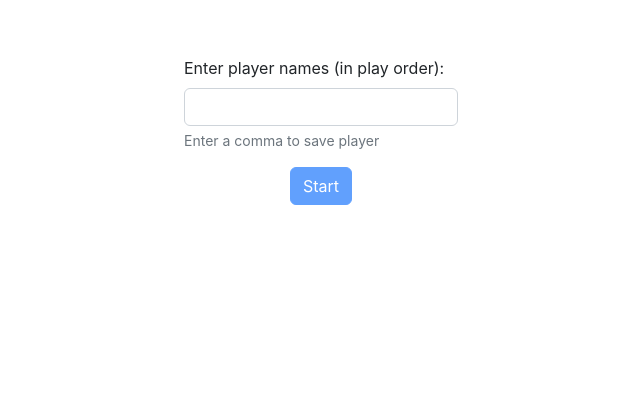
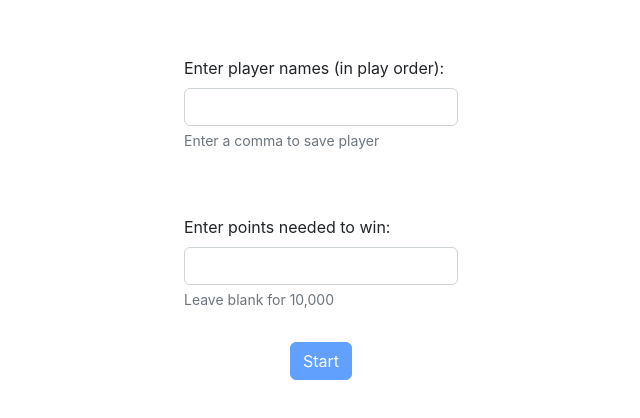
Before and after one commit to jkclark/Farkel, a React (Create React App) app in the folder farkel-score-ui/: page / in a window 1280 px wide. Both pictures are taken after a click on the button "Let's go". Shown: the top 418 px of the page, without its empty margins (319-959 px from the left). Built offline with nearby package versions, Linux system fonts and the light colour scheme; the HTML template or start-up script is replaced by a standard one.

Commit message:
Added input for 'points required to win' number.

```diff
--- a/farkel-score-ui/src/App.js
+++ b/farkel-score-ui/src/App.js
@@ -8,6 +8,7 @@ import "./App.css";
 
 function App() {
   const [players, setPlayers] = useState([]);
+  const [winNumber, setWinNumber] = useState(10000);
   const [turnScores, setTurnScores] = useState([]);
   const [currentPlayer, setCurrentPlayer] = useState(0);
 
@@ -16,11 +17,13 @@ function App() {
       <Welcome />
       <GameSetup
         players={players}
+        setWinNumber={setWinNumber}
         setPlayers={setPlayers}
         setTurnScores={setTurnScores}
       />
       <MainGamePage
         players={players}
+        winNumber={winNumber}
         currentPlayer={currentPlayer}
         setCurrentPlayer={setCurrentPlayer}
         turnScores={turnScores}
--- a/farkel-score-ui/src/components/gameSetup.css
+++ b/farkel-score-ui/src/components/gameSetup.css
@@ -1,18 +1,18 @@
-#player-entry {
+#game-setup {
   display: none;
   justify-content: center;
 }
 
-#player-entry-stack {
+#game-setup-stack {
   display: flex;
   flex-direction: column;
   align-items: center;
-  gap: 0.5rem;
+  gap: 2rem;
 
   margin-top: 5%;
 }
 
-#player-entry-label {
+#player-input-label {
   margin-right: 0.5rem;
 }
 
--- a/farkel-score-ui/src/components/gameSetup.js
+++ b/farkel-score-ui/src/components/gameSetup.js
@@ -1,10 +1,11 @@
+import { useState } from "react";
 import Button from "react-bootstrap/Button";
 import Container from "react-bootstrap/Container";
 
 import "./gameSetup.css";
 
 // TODO: Ask for number being played to
-function PlayerEntry(props) {
+function GameSetup(props) {
   function checkPlayerInput(event) {
     if (event.nativeEvent.data === ",") {
       // Prevent duplicate names
@@ -32,33 +33,51 @@ function PlayerEntry(props) {
     }
   }
 
+  const [winNumberIsValid, setWinNumberIsValid] = useState(true);
+  function checkWinNumberInput() {
+    const winNumberInput = document.getElementById("win-number-input");
+    const winNumber = parseInt(winNumberInput.value);
+    if (winNumberInput.value !== "" && (isNaN(winNumber) || winNumber <= 0)) {
+      winNumberInput.classList.add("is-invalid");
+      setWinNumberIsValid(false);
+    } else {
+      winNumberInput.classList.remove("is-invalid");
+      setWinNumberIsValid(true);
+    }
+  }
+
   function startGame() {
     // Add the first turn of scores to the list
     props.setTurnScores([[]]);
 
-    document.getElementById("player-entry").style.display = "none";
+    // Save the points needed to win
+    props.setWinNumber(
+      parseInt(document.getElementById("win-number-input").value)
+    );
+
+    document.getElementById("game-setup").style.display = "none";
     document.getElementById("main-game-page").style.display = "flex";
   }
 
   return (
-    <Container id="player-entry">
-      <div id="player-entry-stack">
+    <Container id="game-setup">
+      <div id="game-setup-stack">
         <div>
           <label
-            id="player-entry-label"
+            id="player-input-label"
             className="form-label"
-            htmlFor="player-names"
+            htmlFor="player-names-input"
           >
             Enter player names (in play order):
           </label>
           <input
             type="text"
             className="form-control"
-            name="player-names"
+            name="player-names-input"
             onInput={checkPlayerInput}
-            aria-describedby="player-entry-help-text"
+            aria-describedby="player-input-help-text"
           ></input>
-          <div id="player-entry-help-text" className="form-text">
+          <div id="player-input-help-text" className="form-text">
             Enter a comma to save player
           </div>
         </div>
@@ -75,7 +94,30 @@ function PlayerEntry(props) {
             </Button>
           ))}
         </div>
-        <Button disabled={props.players.length <= 0} onClick={startGame}>
+        <div>
+          <label
+            id="win-number-input-label"
+            className="form-label"
+            htmlFor="win-number-input"
+          >
+            Enter points needed to win:
+          </label>
+          <input
+            id="win-number-input"
+            type="text"
+            className="form-control"
+            name="win-number-input"
+            onInput={checkWinNumberInput}
+            aria-describedby="win-number-input-help-text"
+          ></input>
+          <div id="win-number-input-help-text" className="form-text">
+            Leave blank for 10,000
+          </div>
+        </div>
+        <Button
+          disabled={props.players.length <= 0 || !winNumberIsValid}
+          onClick={startGame}
+        >
           Start
         </Button>
       </div>
@@ -83,4 +125,4 @@ function PlayerEntry(props) {
   );
 }
 
-export default PlayerEntry;
+export default GameSetup;
--- a/farkel-score-ui/src/components/mainGamePage.js
+++ b/farkel-score-ui/src/components/mainGamePage.js
@@ -9,6 +9,7 @@ function MainGamePage(props) {
   return (
     <Container id="main-game-page">
       <div id="main-game-page-stack">
+        <h4>Points to win: {props.winNumber}</h4>
         <TurnInput
           players={props.players}
           currentPlayer={props.currentPlayer}
--- a/farkel-score-ui/src/components/welcome.js
+++ b/farkel-score-ui/src/components/welcome.js
@@ -6,7 +6,7 @@ import "./welcome.css";
 function Welcome() {
   function startGame() {
     document.getElementById("welcome").style.display = "none";
-    document.getElementById("player-entry").style.display = "flex";
+    document.getElementById("game-setup").style.display = "flex";
   }
 
   return (
```
